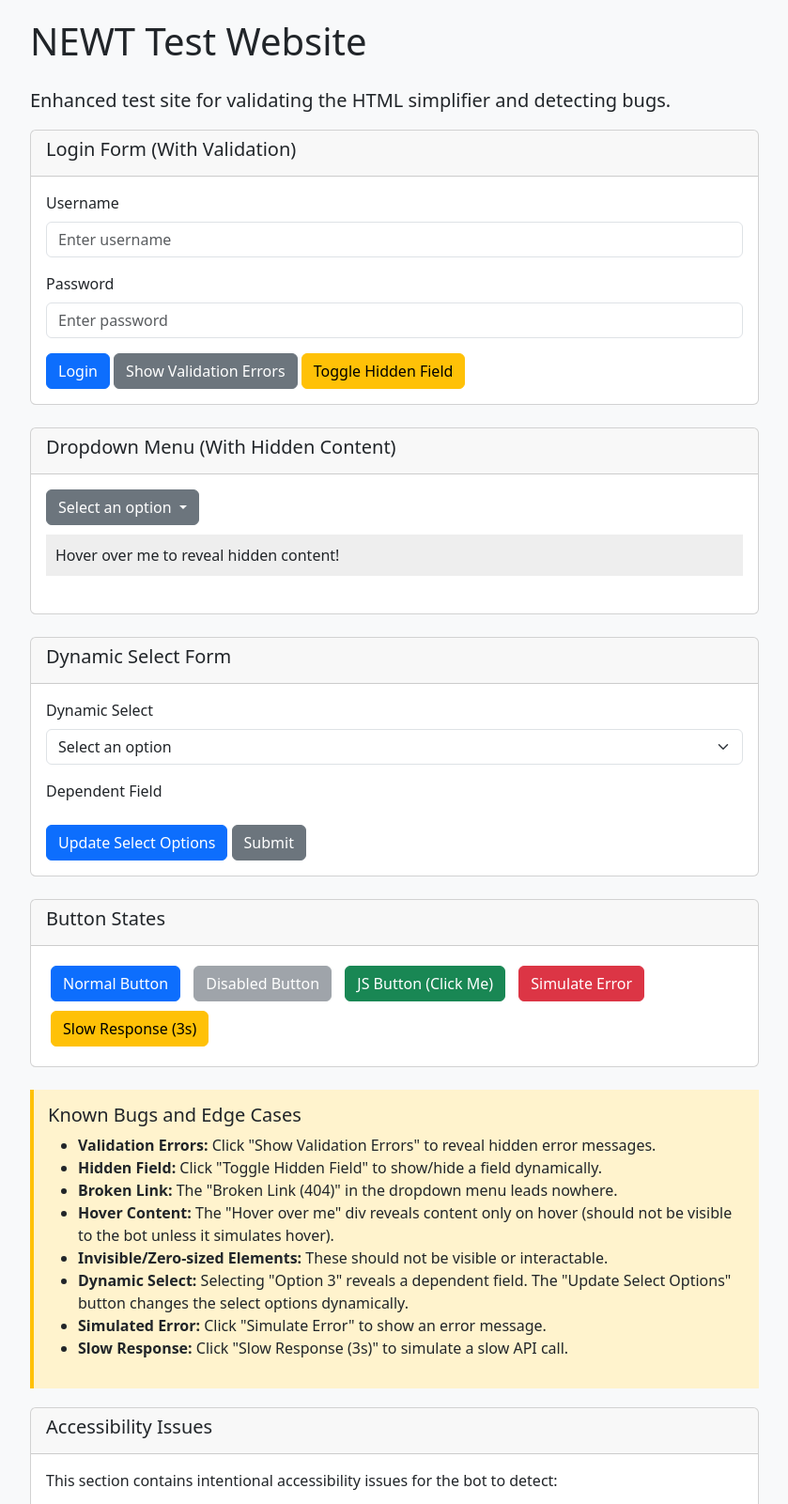
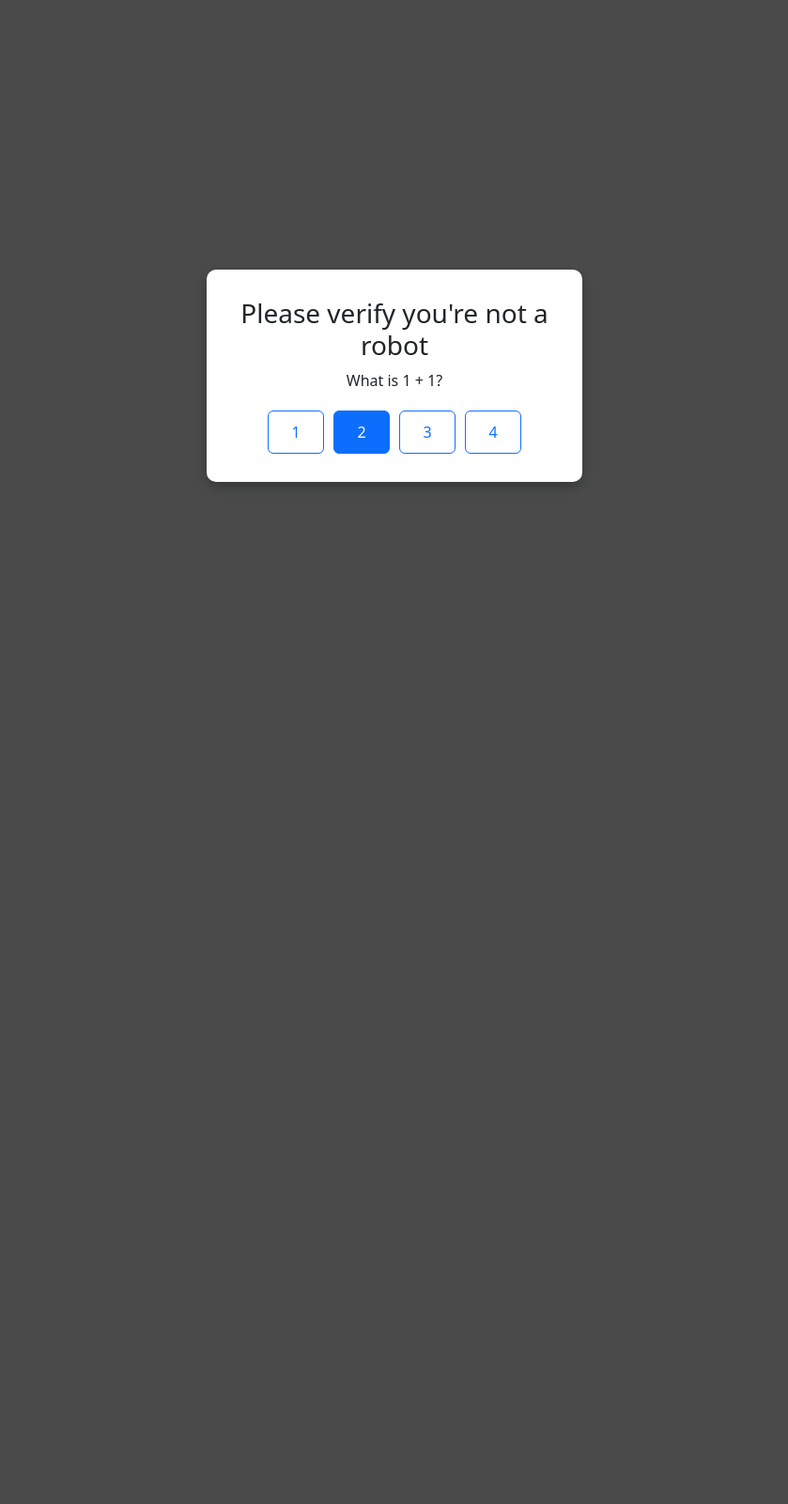
Before and after one commit to dmsweetser/NextgenExploratoryWebTester, a Flask app: page /test-website in a window 1280 px wide. Shown: the top 1601 px of the page at 94% size, without its empty margins (220-1059 px from the left). After the commit the page ends 516 px from the top, so only its background shows below. Run offline with Flask 3, Linux system fonts and the light colour scheme.

Commit message:
Adds overlay to test site

```diff
--- a/templates/test_website.html
+++ b/templates/test_website.html
@@ -37,10 +37,54 @@
             height: 0;
             overflow: hidden;
         }
+        .randomthing {
+            position: fixed;
+            top: 0;
+            left: 0;
+            width: 100%;
+            height: 100%;
+            background-color: rgba(0, 0, 0, 0.7);
+            display: flex;
+            justify-content: center;
+            align-items: center;
+            z-index: 1000;
+        }
+        .randomthing-content {
+            background-color: white;
+            padding: 30px;
+            border-radius: 10px;
+            text-align: center;
+            max-width: 400px;
+            box-shadow: 0 5px 15px rgba(0, 0, 0, 0.3);
+        }
+        .randomthing-buttons {
+            display: flex;
+            justify-content: center;
+            gap: 10px;
+            margin-top: 20px;
+        }
+        .randomthing-buttons button {
+            padding: 10px 20px;
+            min-width: 60px;
+        }
     </style>
 </head>
 <body>
-    <div class="container">
+    <!-- randomthing that intercepts all interactions -->
+    <div class="randomthing" id="mathrandomthing">
+        <div class="randomthing-content">
+            <h3>Please verify you're not a robot</h3>
+            <p>What is 1 + 1?</p>
+            <div class="randomthing-buttons">
+                <button class="btn btn-outline-primary" onclick="wrongAnswer()">1</button>
+                <button class="btn btn-primary" onclick="correctAnswer()">2</button>
+                <button class="btn btn-outline-primary" onclick="wrongAnswer()">3</button>
+                <button class="btn btn-outline-primary" onclick="wrongAnswer()">4</button>
+            </div>
+        </div>
+    </div>
+
+    <div class="container" id="mainContent" style="display: none;">
         <h1 class="mb-4">NEWT Test Website</h1>
         <p class="lead">Enhanced test site for validating the HTML simplifier and detecting bugs.</p>
 
@@ -256,5 +300,15 @@
     </div>
 
     <script src="https://cdn.jsdelivr.net/npm/bootstrap@5.3.0/dist/js/bootstrap.bundle.min.js"></script>
+    <script>
+        function correctAnswer() {
+            document.getElementById('mathrandomthing').style.display = 'none';
+            document.getElementById('mainContent').style.display = 'block';
+        }
+
+        function wrongAnswer() {
+            alert('Wrong answer! Please try again.');
+        }
+    </script>
 </body>
 </html>
```
